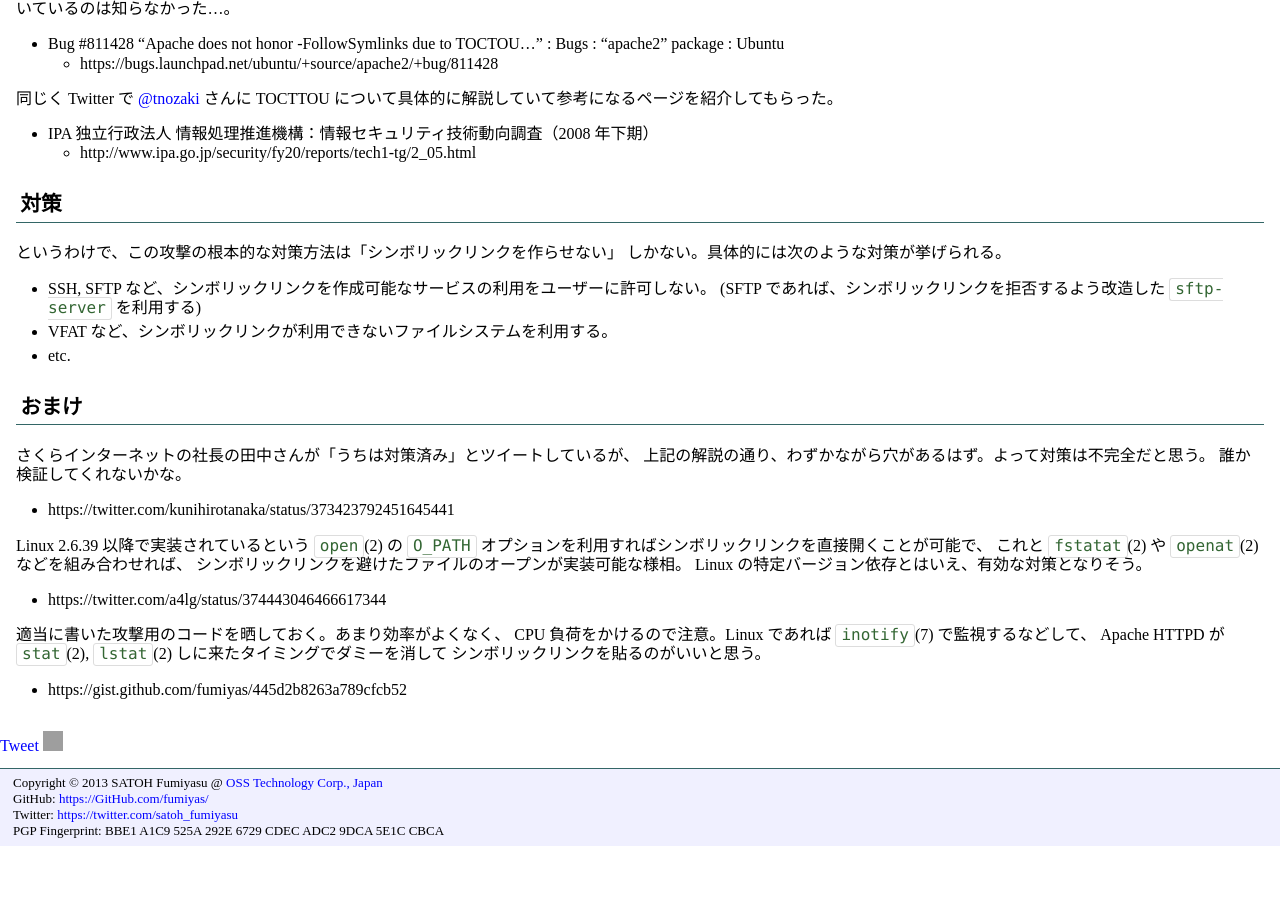
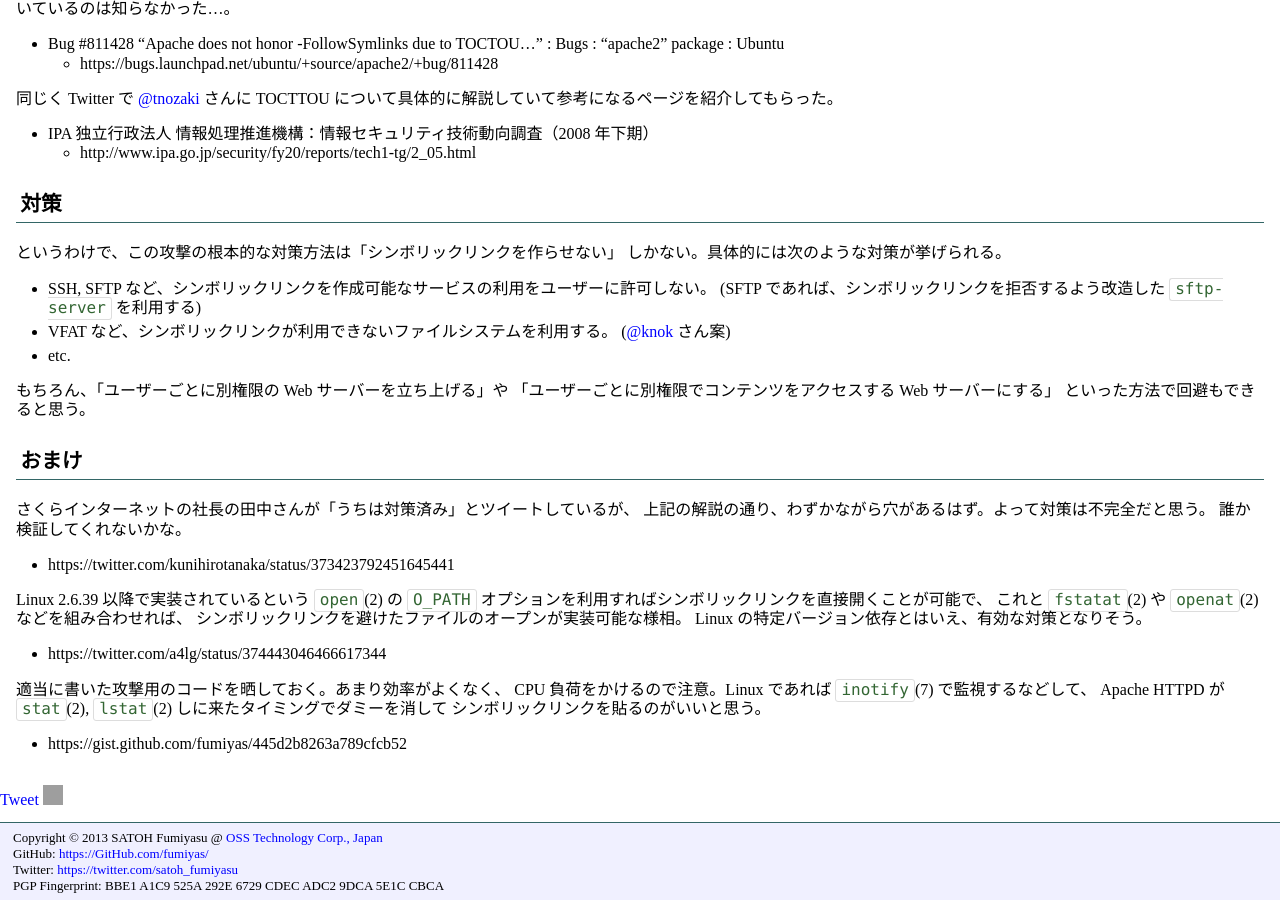
Before and after one commit to fumiyas/fumiyas.github.io, a Jekyll site: the page built from _posts/2013-09-03-no-followsymlinks-is-not-safe.md, in a window 1280 px wide and 900 px high, scrolled down 972 px. Built offline with Jekyll 4.4.1, drawn with Linux system fonts in a browser that asks for light colours; Markdown is read by kramdown in place of the engine named in the settings; comment, search, counter and statistics services are not loaded; before the commit the page ends 1818 px from its top, so only the background shows below that; grey boxes are pictures that could not be loaded.

Commit message:
Additional info

```diff
--- a/_posts/2013-09-03-no-followsymlinks-is-not-safe.md
+++ b/_posts/2013-09-03-no-followsymlinks-is-not-safe.md
@@ -77,7 +77,12 @@ TOCTTOU について具体的に解説していて参考になるページを紹
     (SFTP であれば、シンボリックリンクを拒否するよう改造した `sftp-server`
     を利用する)
   * VFAT など、シンボリックリンクが利用できないファイルシステムを利用する。
+    ([@knok](https://twitter.com/knok) さん案)
   * etc.
+
+もちろん、「ユーザーごとに別権限の Web サーバーを立ち上げる」や
+「ユーザーごとに別権限でコンテンツをアクセスする Web サーバーにする」
+といった方法で回避もできると思う。
 
 ## おまけ
 
```
